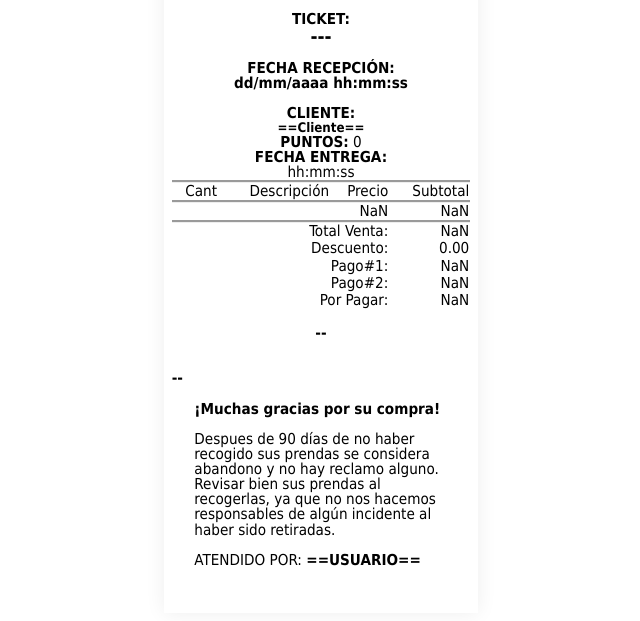
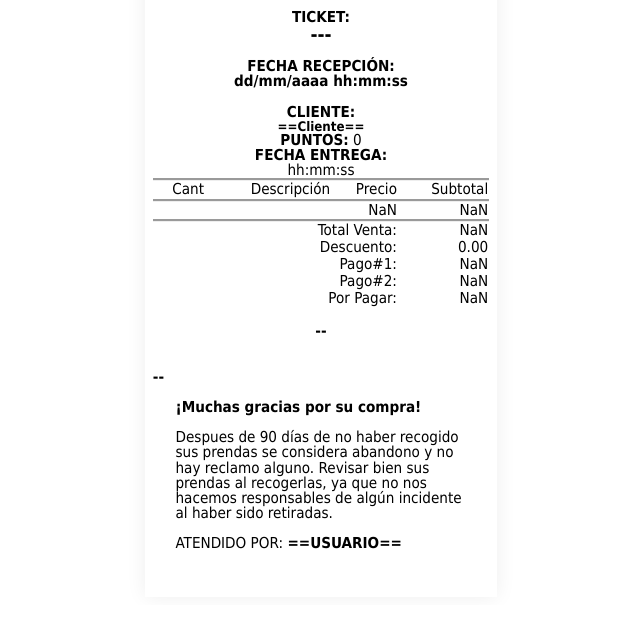
Before and after one commit to TickeVirtual/Lavandia, a plain HTML site: page index.html in a window 1280 px wide. Shown: the part 313-934 px from the top of the page, without its empty margins (319-959 px from the left). Drawn offline with Linux system fonts and the light colour scheme; a script that the page names is missing.

Commit message:
Update estilo.css

```diff
--- a/estilo.css
+++ b/estilo.css
@@ -48,7 +48,7 @@
                     #thermal-pos {
                         box-shadow: 0 0 5mm #eee;
                         margin: 0 auto;
-                        max-width: 79mm;
+                        max-width: 89mm;
                         /* line-height: 6mm; */
                         padding: 2mm;
                     }
```
